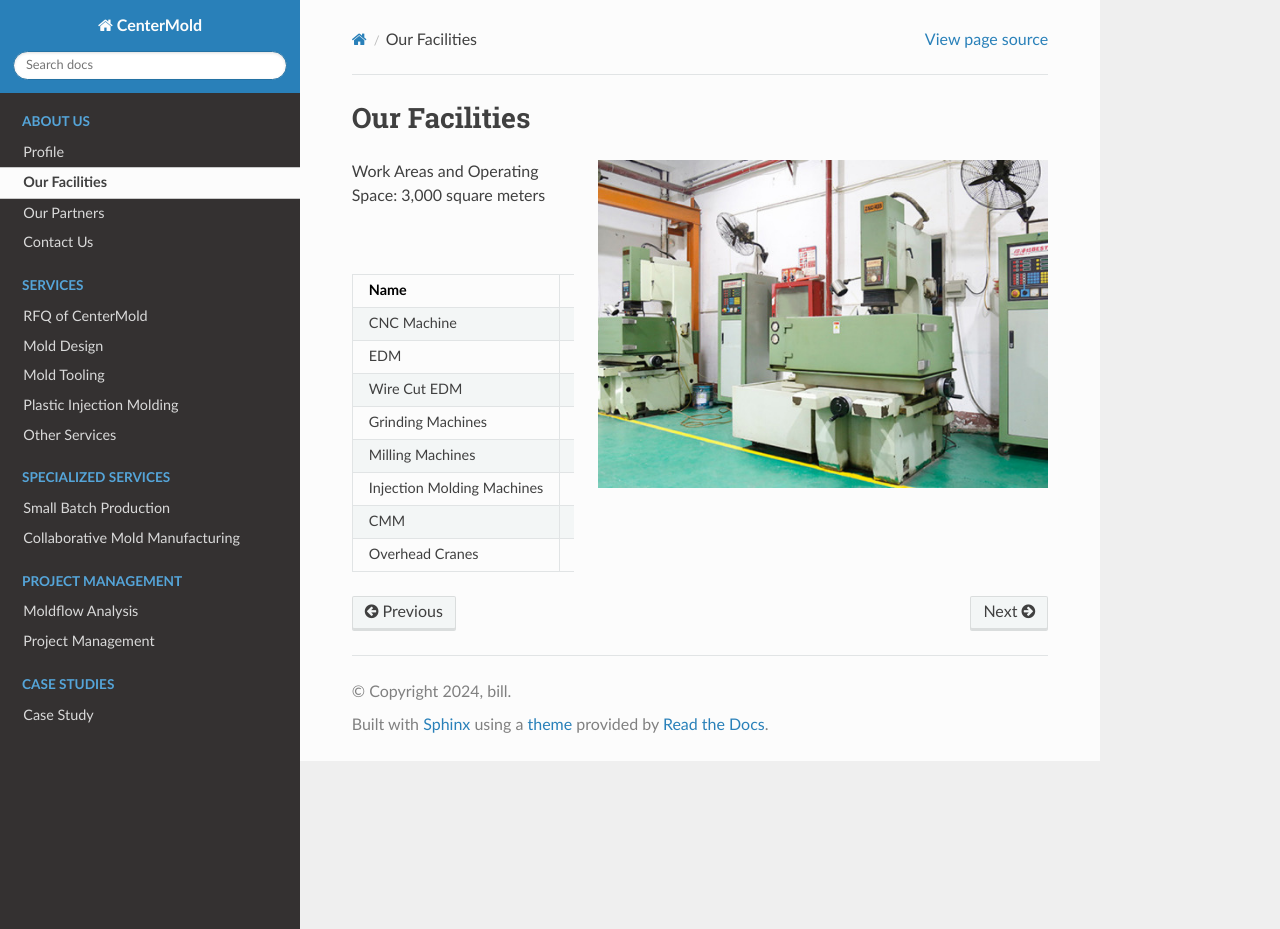
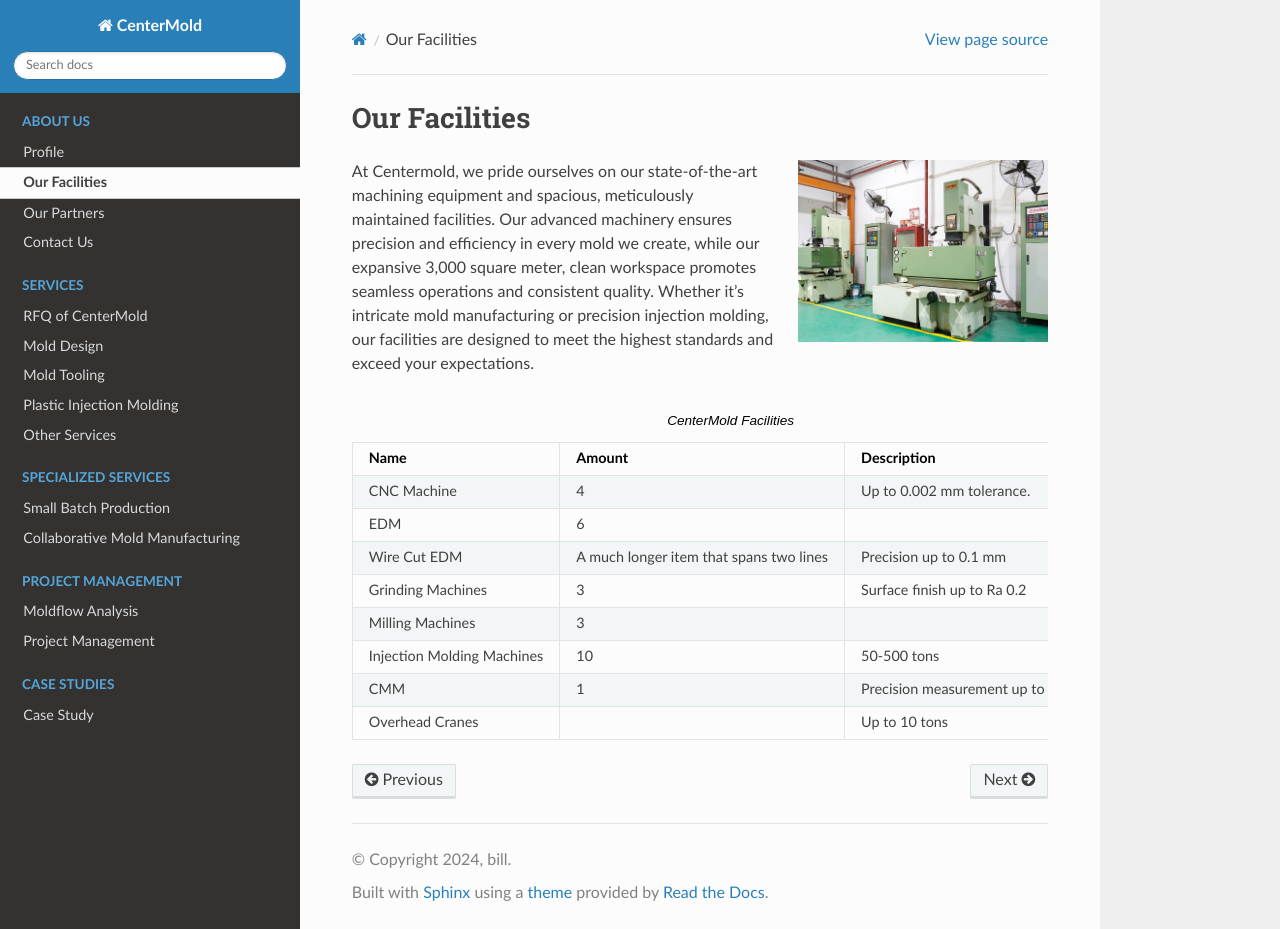
Before and after one commit to paultang/centermold, a Sphinx documentation site: the page built from source/Facility.rst, in a window 1280 px wide and 929 px high. Built offline with Sphinx 7.4.7 and the Read the Docs theme 2.0.0, drawn with Linux system fonts in a browser that asks for light colours.

Commit message:
Update Facility.rst

```diff
--- a/source/Facility.rst
+++ b/source/Facility.rst
@@ -5,11 +5,11 @@
 =======================
 Our Facilities
 =======================
-.. figure:: _static/EDM.jpg
+.. image:: _static/EDM.jpg
    :align: right
-   :width: 450px
+   :width: 250px
 
-Work Areas and Operating Space: 3,000 square meters
+At Centermold, we pride ourselves on our state-of-the-art machining equipment and spacious, meticulously maintained facilities. Our advanced machinery ensures precision and efficiency in every mold we create, while our expansive 3,000 square meter, clean workspace promotes seamless operations and consistent quality. Whether it’s intricate mold manufacturing or precision injection molding, our facilities are designed to meet the highest standards and exceed your expectations.
 
 
 
```
